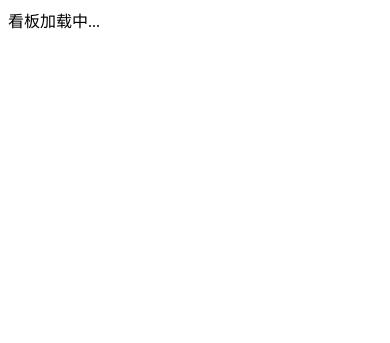
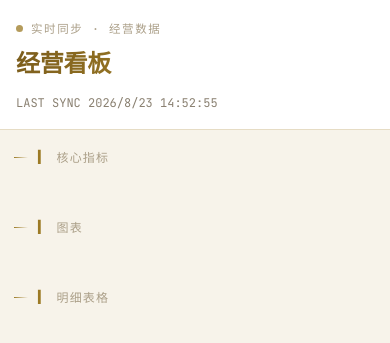
Before and after one commit to andy27149/kanban, a Flask app: page /dashboard in a window 390 px wide. Shown: the top 343 px of the page. Run offline with Flask 3, Linux system fonts and the light colour scheme; data that the repository does not hold is empty.

Commit message:
feat: add dashboard shell and KPI card rendering

```diff
--- /dev/null
+++ b/static/css/dashboard.css
@@ -0,0 +1,194 @@
+:root {
+  --bg: #f7f3ea;
+  --surface: #ffffff;
+  --surface-tint: linear-gradient(135deg, #fffdf8, #fbf2dd);
+  --border: #e6dcc4;
+  --gold-border: #c9a94e;
+  --text: #2b2620;
+  --text-muted: #8a8071;
+  --text-dim: #ab9f88;
+  --gold: #9c7a25;
+  --gold-deep: #7a5c1c;
+  --error: #a13f2e;
+  --error-soft: rgba(161, 63, 46, 0.08);
+  --card-shadow: 0 2px 10px rgba(60, 48, 20, 0.06);
+  --card-shadow-lg: 0 6px 22px rgba(60, 48, 20, 0.08);
+  --font-display: 'Sora', -apple-system, "PingFang SC", sans-serif;
+  --font-body: 'Inter', -apple-system, "PingFang SC", sans-serif;
+  --font-mono: 'JetBrains Mono', ui-monospace, "SF Mono", monospace;
+}
+
+* {
+  box-sizing: border-box;
+}
+
+html, body {
+  overflow-x: hidden;
+  max-width: 100%;
+}
+
+body {
+  margin: 0;
+  min-height: 100vh;
+  font-family: var(--font-body);
+  background: var(--bg);
+  color: var(--text);
+}
+
+.dashboard-header {
+  padding: 26px 28px 22px;
+  display: flex;
+  align-items: flex-end;
+  justify-content: space-between;
+  gap: 16px;
+  flex-wrap: wrap;
+  border-bottom: 1px solid var(--border);
+  background: var(--surface);
+}
+
+.header-eyebrow {
+  font-family: var(--font-mono);
+  font-size: 11.5px;
+  letter-spacing: 0.14em;
+  text-transform: uppercase;
+  color: var(--text-dim);
+  margin: 0 0 8px;
+  display: flex;
+  align-items: center;
+  gap: 8px;
+}
+
+.pulse-dot {
+  width: 7px;
+  height: 7px;
+  border-radius: 50%;
+  background: var(--gold);
+  animation: pulse 2.4s ease-in-out infinite;
+}
+@keyframes pulse {
+  0%, 100% { opacity: 0.5; }
+  50% { opacity: 1; }
+}
+@media (prefers-reduced-motion: reduce) {
+  .pulse-dot { animation: none; }
+}
+
+.dashboard-header h1 {
+  margin: 0;
+  font-family: var(--font-display);
+  font-size: 30px;
+  font-weight: 700;
+  letter-spacing: -0.01em;
+  background: linear-gradient(120deg, var(--gold-deep) 0%, var(--gold) 100%);
+  -webkit-background-clip: text;
+  background-clip: text;
+  color: transparent;
+}
+
+.dashboard-header .updated {
+  font-size: 12px;
+  font-family: var(--font-mono);
+  color: var(--text-muted);
+}
+
+#app {
+  padding: 24px 20px 60px;
+  max-width: 1320px;
+  margin: 0 auto;
+  display: flex;
+  flex-direction: column;
+  gap: 26px;
+  min-width: 0;
+}
+
+.section-label {
+  display: flex;
+  align-items: center;
+  gap: 10px;
+  font-family: var(--font-mono);
+  font-size: 12px;
+  font-weight: 500;
+  color: var(--text-dim);
+  letter-spacing: 0.1em;
+  text-transform: uppercase;
+  margin: 0;
+}
+.section-label::before {
+  content: "";
+  width: 14px;
+  height: 1px;
+  background: linear-gradient(90deg, var(--gold), transparent);
+}
+.section-label .lead-glyph { color: var(--gold); }
+
+.kpi-grid, .chart-grid, .table-grid {
+  display: grid;
+  gap: 16px;
+  min-width: 0;
+}
+.kpi-grid { grid-template-columns: repeat(4, minmax(0, 1fr)); }
+.chart-grid { grid-template-columns: repeat(2, minmax(0, 1fr)); }
+.table-grid { grid-template-columns: minmax(0, 1fr); }
+
+.kpi-card {
+  position: relative;
+  min-width: 0;
+  background: var(--surface);
+  border: 1px solid var(--border);
+  border-radius: 14px;
+  box-shadow: var(--card-shadow);
+  overflow: hidden;
+  padding: 18px 20px 20px;
+}
+.kpi-card.hero {
+  background: var(--surface-tint);
+  border-color: var(--gold-border);
+  box-shadow: var(--card-shadow-lg);
+}
+
+.kpi-label {
+  font-size: 12.5px;
+  font-weight: 500;
+  color: var(--text-muted);
+  margin-bottom: 12px;
+  letter-spacing: 0.01em;
+}
+
+.kpi-value {
+  font-family: var(--font-mono);
+  font-size: 27px;
+  font-weight: 600;
+  letter-spacing: -0.01em;
+  color: var(--text);
+  font-variant-numeric: tabular-nums;
+}
+.kpi-card.hero .kpi-value {
+  font-size: 32px;
+  background: linear-gradient(120deg, var(--gold-deep) 0%, var(--gold) 100%);
+  -webkit-background-clip: text;
+  background-clip: text;
+  color: transparent;
+}
+
+.kpi-error {
+  font-size: 12.5px;
+  font-family: var(--font-mono);
+  color: var(--error);
+  background: var(--error-soft);
+  border: 1px solid rgba(161, 63, 46, 0.2);
+  border-radius: 8px;
+  padding: 7px 10px;
+  margin-top: 4px;
+}
+
+@media (max-width: 1024px) {
+  .kpi-grid { grid-template-columns: repeat(2, minmax(0, 1fr)); }
+  .chart-grid { grid-template-columns: minmax(0, 1fr); }
+}
+
+@media (max-width: 640px) {
+  .kpi-grid { grid-template-columns: minmax(0, 1fr); }
+  #app { padding: 18px 14px 48px; }
+  .dashboard-header { padding: 20px 16px 18px; }
+  .dashboard-header h1 { font-size: 24px; }
+}
--- /dev/null
+++ b/static/js/dashboard.js
@@ -0,0 +1,28 @@
+async function loadDashboardData() {
+  const response = await fetch("/api/data");
+  const data = await response.json();
+  renderKpis(data.kpis);
+  document.getElementById("last-sync").textContent =
+    "LAST SYNC " + new Date().toLocaleString("zh-CN", { hour12: false });
+}
+
+function renderKpis(kpis) {
+  const container = document.getElementById("kpi-section");
+  container.innerHTML = "";
+  kpis.forEach((kpi, index) => {
+    const card = document.createElement("div");
+    card.className = "kpi-card" + (index === 0 ? " hero" : "");
+    if (kpi.error) {
+      card.innerHTML =
+        `<div class="kpi-label">${kpi.label}</div>` +
+        `<div class="kpi-error">数据异常：${kpi.error}</div>`;
+    } else {
+      card.innerHTML =
+        `<div class="kpi-label">${kpi.label}</div>` +
+        `<div class="kpi-value">${kpi.value}</div>`;
+    }
+    container.appendChild(card);
+  });
+}
+
+document.addEventListener("DOMContentLoaded", loadDashboardData);
--- a/templates/dashboard.html
+++ b/templates/dashboard.html
@@ -2,9 +2,29 @@
 <html lang="zh-CN">
 <head>
   <meta charset="UTF-8">
+  <meta name="viewport" content="width=device-width, initial-scale=1.0">
   <title>经营看板</title>
+  <link rel="preconnect" href="https://fonts.googleapis.com">
+  <link rel="preconnect" href="https://fonts.gstatic.com" crossorigin>
+  <link href="https://fonts.googleapis.com/css2?family=Sora:wght@400;600;700;800&family=Inter:wght@400;500;600&family=JetBrains+Mono:wght@400;500;600;700&display=swap" rel="stylesheet">
+  <link rel="stylesheet" href="{{ url_for('static', filename='css/dashboard.css') }}">
 </head>
 <body>
-  <div id="app">看板加载中...</div>
+  <header class="dashboard-header">
+    <div>
+      <p class="header-eyebrow"><span class="pulse-dot"></span>实时同步 · 经营数据</p>
+      <h1>经营看板</h1>
+    </div>
+    <span class="updated" id="last-sync"></span>
+  </header>
+  <main id="app">
+    <p class="section-label"><span class="lead-glyph">▍</span>核心指标</p>
+    <section id="kpi-section" class="kpi-grid" aria-label="KPI 指标"></section>
+    <p class="section-label"><span class="lead-glyph">▍</span>图表</p>
+    <section id="chart-section" class="chart-grid" aria-label="图表"></section>
+    <p class="section-label"><span class="lead-glyph">▍</span>明细表格</p>
+    <section id="table-section" class="table-grid" aria-label="明细表格"></section>
+  </main>
+  <script src="{{ url_for('static', filename='js/dashboard.js') }}"></script>
 </body>
 </html>
```
Also changed, not shown: tests/test_app.py (+21 -0 lines).
